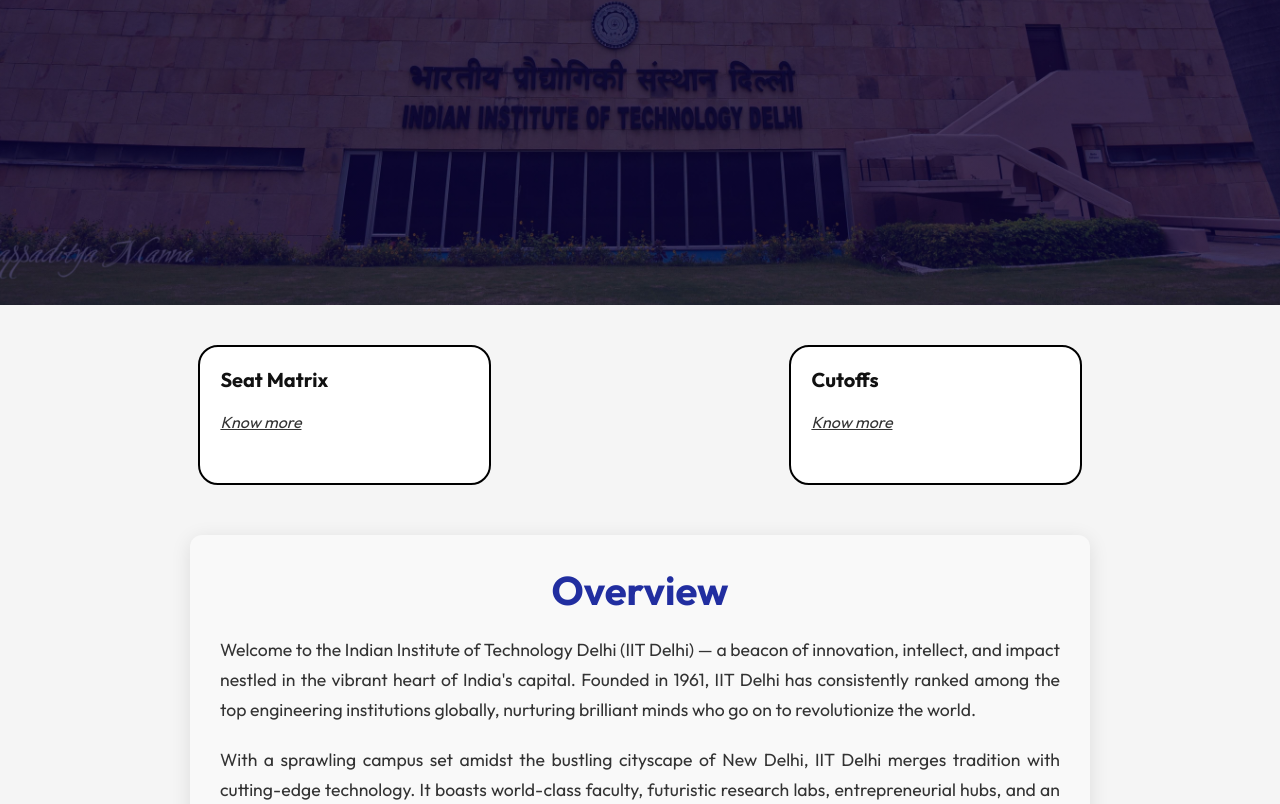
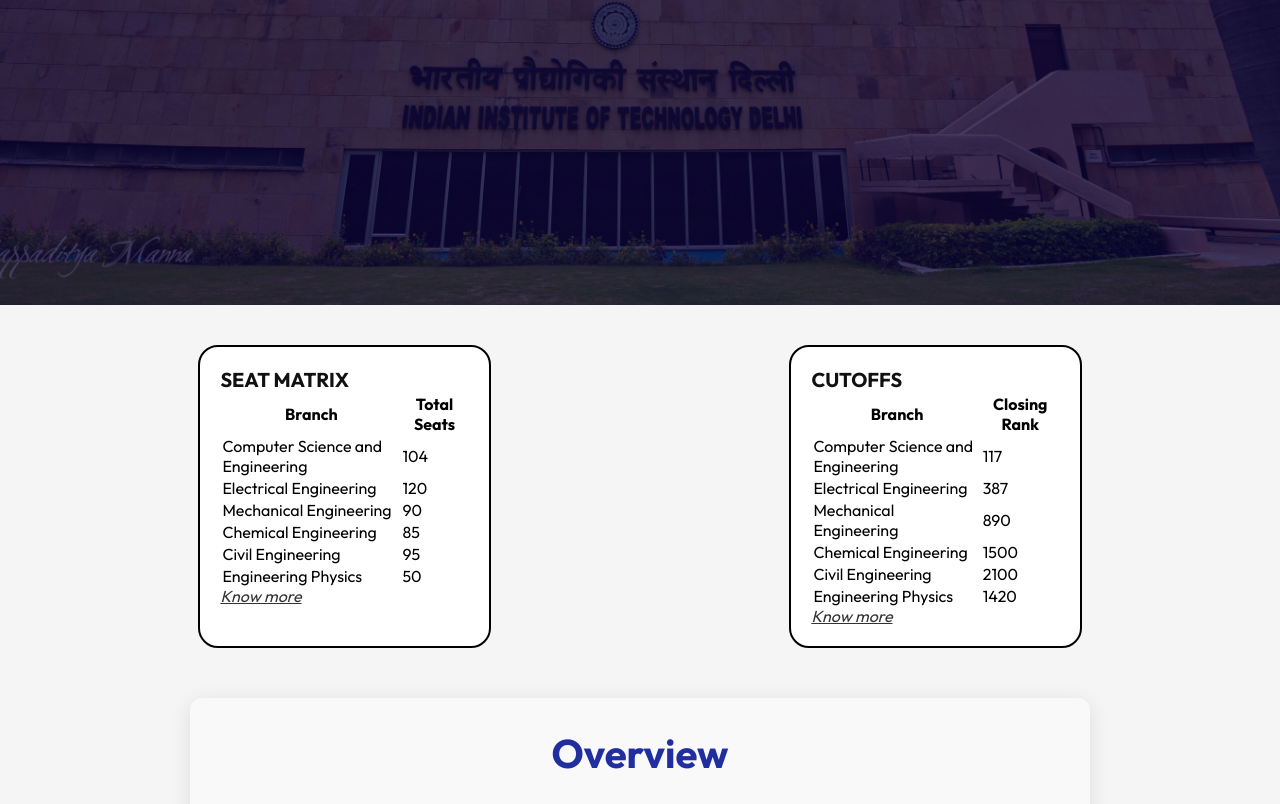
Before and after one commit to Aerialsamurai/Collegeinfowebsite, a React (Vite) app in the folder jPEnmtRbDM26fCk1YgWSEe/edusity/: page / in a window 1280 px wide. Shown: the part 495-1299 px from the top of the page. Built offline with nearby package versions, Linux system fonts and the light colour scheme.

Commit message:
Update extra.jsx

```diff
--- a/jPEnmtRbDM26fCk1YgWSEe/edusity/src/Components/extratemp/extra.jsx
+++ b/jPEnmtRbDM26fCk1YgWSEe/edusity/src/Components/extratemp/extra.jsx
@@ -4,14 +4,48 @@ import "./extra.css";
 const Extra = () => {
   return (
     <div className="extra-container">
+      {/* Seat Matrix Box */}
       <div className="extra-box">
-        <h3>Seat Matrix</h3>
-        <p className="know-more">Know more</p>
+        <h3>SEAT MATRIX</h3>
+        <table className="seat-matrix-table">
+          <thead>
+            <tr>
+              <th>Branch</th>
+              <th>Total Seats</th>
+            </tr>
+          </thead>
+          <tbody>
+            <tr><td>Computer Science and Engineering</td><td>104</td></tr>
+            <tr><td>Electrical Engineering</td><td>120</td></tr>
+            <tr><td>Mechanical Engineering</td><td>90</td></tr>
+            <tr><td>Chemical Engineering</td><td>85</td></tr>
+            <tr><td>Civil Engineering</td><td>95</td></tr>
+            <tr><td>Engineering Physics</td><td>50</td></tr>
+          </tbody>
+        </table>
+        <a className="know-more" href="#full-seat-matrix">Know more</a>
       </div>
 
+      {/* Cutoffs Box */}
       <div className="extra-box">
-        <h3>Cutoffs</h3>
-        <p className="know-more">Know more</p>
+        <h3>CUTOFFS</h3>
+        <table className="seat-matrix-table">
+          <thead>
+            <tr>
+              <th>Branch</th>
+              <th>Closing Rank</th>
+            </tr>
+          </thead>
+          <tbody>
+            <tr><td>Computer Science and Engineering</td><td>117</td></tr>
+            <tr><td>Electrical Engineering</td><td>387</td></tr>
+            <tr><td>Mechanical Engineering</td><td>890</td></tr>
+            <tr><td>Chemical Engineering</td><td>1500</td></tr>
+            <tr><td>Civil Engineering</td><td>2100</td></tr>
+            <tr><td>Engineering Physics</td><td>1420</td></tr>
+          </tbody>
+        </table>
+        <a className="know-more" href="#full-cutoff">Know more</a>
       </div>
     </div>
   );
```
